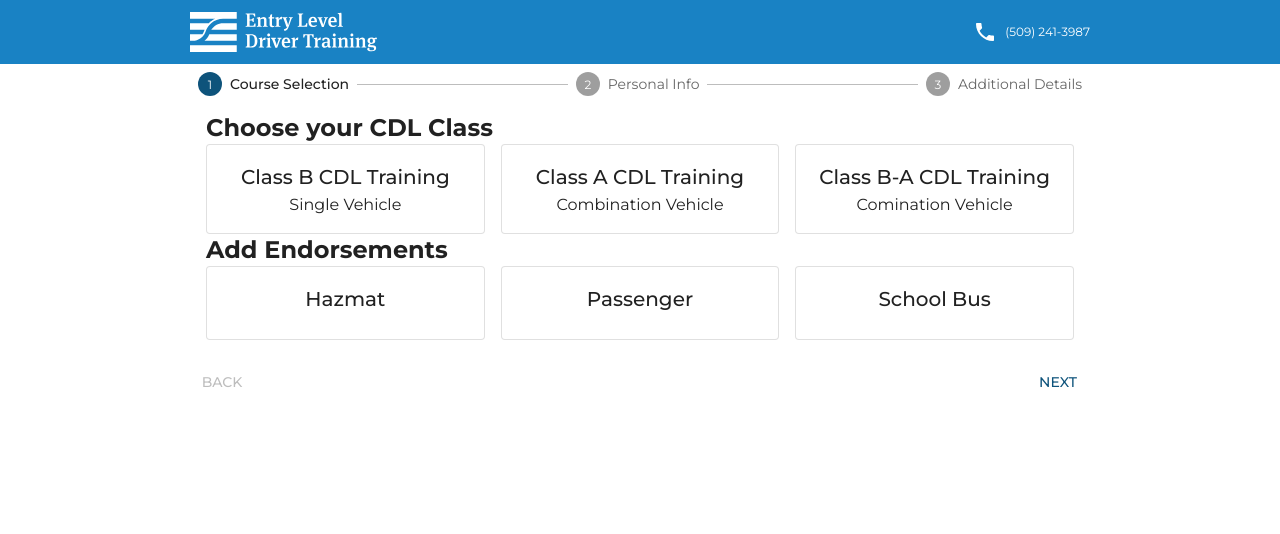
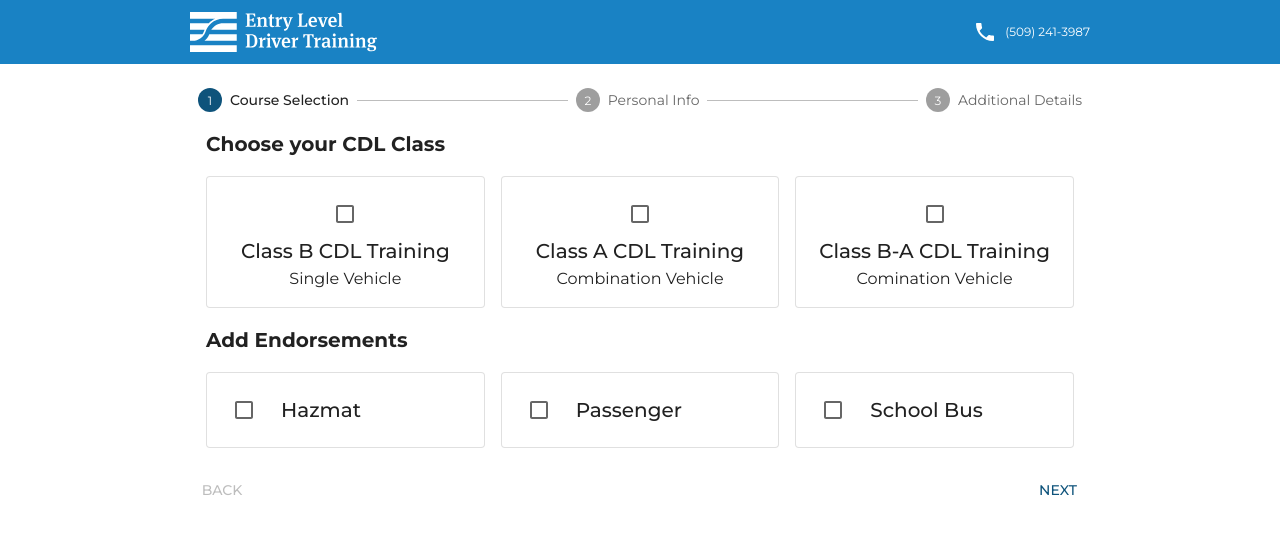
Before and after one commit to michaelwilliams-cdlpowersuite/eldt-v2, a React (Create React App) app: page / in a window 1280 px wide. Shown: the top 534 px of the page. Built offline with nearby package versions, Linux system fonts and the light colour scheme.

Commit message:
componetize the action buttons

```diff
--- a/src/Registration/Stepper.tsx
+++ b/src/Registration/Stepper.tsx
@@ -3,9 +3,10 @@ import Button from "@mui/material/Button";
 import Step from "@mui/material/Step";
 import StepLabel from "@mui/material/StepLabel";
 import Stepper from "@mui/material/Stepper";
-import Typography from "@mui/material/Typography";
 import * as React from "react";
+import FormActionButtons from "./components/FormActionButtons";
 import { steps } from "./enums/steps";
+import View4 from "./View4";
 
 interface StepperOrchestrationProps {}
 
@@ -61,7 +62,7 @@ const StepperOrchestration: React.FC<StepperOrchestrationProps> = () => {
   };
 
   return (
-    <Box sx={{ width: "100%" }}>
+    <Box sx={{ width: "100%", pt: 2 }}>
       <Stepper activeStep={activeStep}>
         {steps.map((step, index) => {
           const stepProps: { completed?: boolean } = {};
@@ -80,9 +81,7 @@ const StepperOrchestration: React.FC<StepperOrchestrationProps> = () => {
       </Stepper>
       {activeStep === steps.length ? (
         <React.Fragment>
-          <Typography sx={{ mt: 2, mb: 1 }}>
-            All steps completed - you&apos;re finished
-          </Typography>
+          <View4 />
           <Box sx={{ display: "flex", flexDirection: "row", pt: 2 }}>
             <Box sx={{ flex: "1 1 auto" }} />
             <Button onClick={handleReset}>Reset</Button>
@@ -93,28 +92,14 @@ const StepperOrchestration: React.FC<StepperOrchestrationProps> = () => {
           <Box sx={{ mt: 2, mb: 1 }}>
             {React.createElement(steps[activeStep].component)}
           </Box>
-          <Box sx={{ display: "flex", flexDirection: "row", pt: 2 }}>
-            <Button
-              color="inherit"
-              disabled={activeStep === 0}
-              onClick={handleBack}
-              sx={{ mr: 1 }}
-            >
-              Back
-            </Button>
-            <Box sx={{ flex: "1 1 auto" }} />
-            {isStepOptional(activeStep) && (
-              <Button color="inherit" onClick={handleSkip} sx={{ mr: 1 }}>
-                Skip
-              </Button>
-            )}
-            <Button
-              onClick={handleNext}
-              //   disabled={isLastStep || !isValid || !dirty}
-            >
-              {isLastStep ? "Finish" : "Next"}
-            </Button>
-          </Box>
+          <FormActionButtons
+            handleBack={handleBack}
+            handleNext={handleNext}
+            handleSkip={handleSkip}
+            activeStep={activeStep}
+            isStepOptional={isStepOptional}
+            isLastStep={isLastStep}
+          />
         </React.Fragment>
       )}
     </Box>
--- a/src/Registration/View1.tsx
+++ b/src/Registration/View1.tsx
@@ -26,10 +26,10 @@ const View1: React.FC<View1Props> = () => {
 
   return (
     <Box sx={{ px: pxContainer }}>
-      <Typography variant="h5" sx={viewTitleStyles}>
+      <Typography variant="h6" sx={viewTitleStyles}>
         Choose your CDL Class
       </Typography>
-      <Grid container spacing={2}>
+      <Grid container spacing={2} sx={{ mt: 2 }}>
         {courses.map((course, index) => (
           <Grid size={4} key={index}>
             <CourseCard
@@ -40,7 +40,7 @@ const View1: React.FC<View1Props> = () => {
           </Grid>
         ))}
       </Grid>
-      <Typography variant="h5" sx={viewTitleStyles}>
+      <Typography variant="h6" sx={{ my: 2, ...viewTitleStyles }}>
         Add Endorsements
       </Typography>
       <Grid container spacing={2}>
--- a/src/Registration/View2.tsx
+++ b/src/Registration/View2.tsx
@@ -11,7 +11,7 @@ interface View2Props {}
 const View2: React.FC<View2Props> = () => {
   return (
     <Box sx={{ px: pxContainer }}>
-      <Typography variant="h5" sx={viewTitleStyles}>
+      <Typography variant="h6" sx={viewTitleStyles}>
         Personal Info
       </Typography>
       <Grid2 container spacing={2}>
@@ -25,7 +25,7 @@ const View2: React.FC<View2Props> = () => {
           <FormikTextField name="phone" />
         </Grid2>
         <Grid2 size={6}>
-          <FormikDatePicker name="birthday" />
+          <FormikDatePicker name="birthday" label="DOB" />
         </Grid2>
         <Grid2 size={6}>
           <FormikTextField name="driversLicense" label="Driver's License" />
--- a/src/Registration/View3.tsx
+++ b/src/Registration/View3.tsx
@@ -25,6 +25,9 @@ const View3: React.FC<View3Props> = () => {
       <Typography variant="h6" sx={{ px: pxContainer, ...viewTitleStyles }}>
         Additional Details
       </Typography>
+      <Typography variant="body2" sx={{ px: pxContainer }}>
+        This is a description.
+      </Typography>
       <Grid2 container spacing={2} sx={{ px: pxContainer }}>
         <Grid2 size={6}>
           <FormikAutocomplete
@@ -36,7 +39,10 @@ const View3: React.FC<View3Props> = () => {
         </Grid2>
 
         <Grid2 size={6}>
-          <FormikDatePicker name="cdlDate" />
+          <FormikDatePicker
+            name="cdlDate"
+            label="When will you complete your training?"
+          />
         </Grid2>
       </Grid2>
       <Paper variant="outlined" sx={{ width: "100%", padding: 2, mt: 4 }}>
@@ -124,6 +130,9 @@ const View3: React.FC<View3Props> = () => {
       </Paper>
       <Grid container spacing={2} sx={{ px: pxContainer, mt: 4 }}>
         <Grid2 size={6}>
+          <FormikTextField name="where" label="Where will you be training?" />
+        </Grid2>
+        <Grid2 size={6}>
           <FormikAutocomplete
             name="referralSource"
             options={referralSources}
@@ -149,9 +158,6 @@ const View3: React.FC<View3Props> = () => {
             }}
           />
         </Grid2>
-        <Grid2 size={6}>
-          <FormikTextField name="where" label="Where will you be training?" />
-        </Grid2>
       </Grid>
     </>
   );
--- /dev/null
+++ b/src/Registration/View4.tsx
@@ -0,0 +1,9 @@
+import { Typography } from "@mui/material";
+
+interface View4Props {}
+
+const View4: React.FC<View4Props> = () => {
+  return <Typography sx={{ mt: 2, mb: 1 }}>Put final screen here.</Typography>;
+};
+
+export default View4;
--- /dev/null
+++ b/src/Registration/components/FormActionButtons.tsx
@@ -0,0 +1,54 @@
+import { Box, Button } from "@mui/material";
+import { useFormikContext } from "formik";
+
+interface FormActionButtonsProps {
+  handleBack: () => void;
+  handleNext: () => void;
+  handleSkip: () => void;
+  activeStep: number;
+  isStepOptional: (step: number) => boolean;
+  isLastStep: boolean;
+}
+
+const FormActionButtons: React.FC<FormActionButtonsProps> = ({
+  handleBack,
+  handleNext,
+  handleSkip,
+  activeStep,
+  isStepOptional,
+  isLastStep,
+}) => {
+  const { submitForm, values } = useFormikContext();
+
+  const handleSubmit = () => {
+    console.log(values);
+    handleNext();
+  };
+
+  return (
+    <Box sx={{ display: "flex", flexDirection: "row", pt: 2 }}>
+      <Button
+        color="inherit"
+        disabled={activeStep === 0}
+        onClick={handleBack}
+        sx={{ mr: 1 }}
+      >
+        Back
+      </Button>
+      <Box sx={{ flex: "1 1 auto" }} />
+      {isStepOptional(activeStep) && (
+        <Button color="inherit" onClick={handleSkip} sx={{ mr: 1 }}>
+          Skip
+        </Button>
+      )}
+      <Button
+        onClick={handleSubmit}
+        // disabled={isLastStep ? !isValid || !dirty : false}
+      >
+        {isLastStep ? "Finish" : "Next"}
+      </Button>
+    </Box>
+  );
+};
+
+export default FormActionButtons;
--- a/src/Registration/components/ProductCards.tsx
+++ b/src/Registration/components/ProductCards.tsx
@@ -1,5 +1,13 @@
-import { Card, CardActionArea, CardContent, Typography } from "@mui/material";
+import {
+  Box,
+  Card,
+  CardActionArea,
+  CardContent,
+  Checkbox,
+  Typography,
+} from "@mui/material";
 import { Course, Endorsement } from "../enums/products";
+import { Stack } from "@mui/system";
 
 interface CourseCardProps {
   course: Course;
@@ -17,10 +25,13 @@ export const CourseCard: React.FC<CourseCardProps> = ({
     <Card
       variant="outlined"
       onClick={onSelect}
-      sx={{ border: selected ? "2px solid blue" : "" }}
+      sx={{ border: selected ? "primary.main" : "" }}
     >
       <CardActionArea>
         <CardContent>
+          <Box sx={{ display: "flex", justifyContent: "center" }}>
+            <Checkbox checked={selected} onChange={onSelect} />
+          </Box>
           <Typography variant="h6" textAlign="center">
             {course.title}
           </Typography>
@@ -48,13 +59,23 @@ export const EndorsementCard: React.FC<EndorsementCardProps> = ({
     <Card
       variant="outlined"
       onClick={onSelect}
-      sx={{ border: selected ? "2px solid green" : "" }}
+      sx={{ border: selected ? "2px solid primary.main" : "" }}
     >
-      <CardContent>
-        <Typography variant="h6" textAlign="center">
-          {endorsement.title}
-        </Typography>
-      </CardContent>
+      <CardActionArea>
+        <CardContent>
+          <Stack
+            spacing={2}
+            direction="row"
+            alignItems="center"
+            justifyContent="start"
+          >
+            <Checkbox checked={selected} onChange={onSelect} />
+            <Typography variant="h6" textAlign="center">
+              {endorsement.title}
+            </Typography>
+          </Stack>
+        </CardContent>
+      </CardActionArea>
     </Card>
   );
 };
--- a/src/Registration/enums/validationSchema.tsx
+++ b/src/Registration/enums/validationSchema.tsx
@@ -28,5 +28,5 @@ export const initialValues = {
   language: { label: "English", code: "en" },
   startDate: "",
   selectedCourse: "",
-  selectedEndorsements: [""],
+  selectedEndorsements: [],
 };
```
